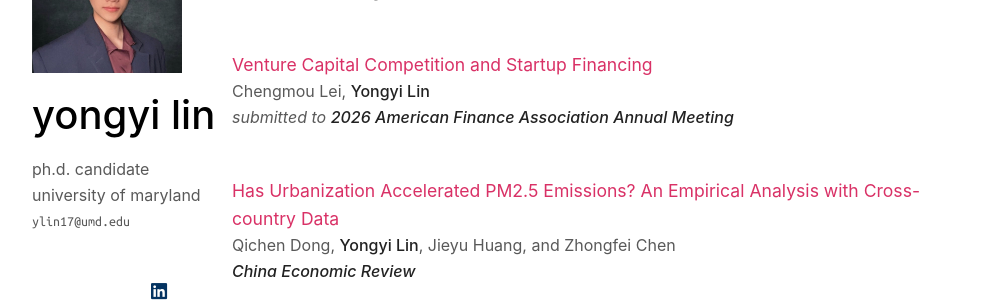
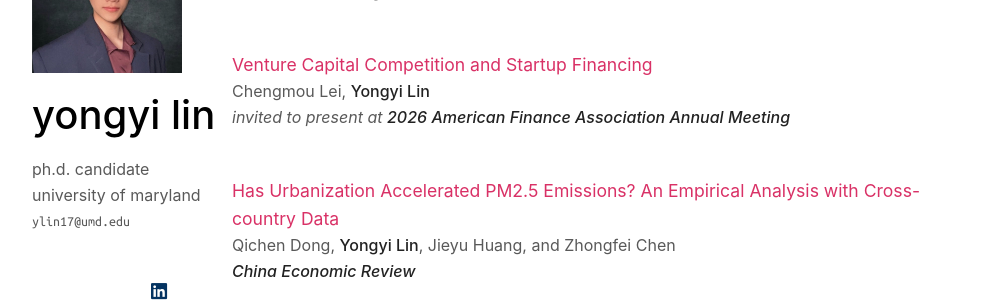
Before and after one commit to yongyi-lin/yongyi-lin.github.io, a Jekyll site: the page built from index.md, in a window 1280 px wide and 900 px high, scrolled down 852 px. Shown: the part 153-454 px from the top of the window, without its empty margins (128-1114 px from the left). Built offline with Jekyll 4.4.1, drawn with Linux system fonts in a browser that asks for light colours; some web fonts are replaced; a style sheet for code colours, icons or effects is not loaded.

Commit message:
Update AFA conference status to invited presentation

```diff
--- a/_data/publications.yml
+++ b/_data/publications.yml
@@ -17,7 +17,7 @@ main:
   - title: "Venture Capital Competition and Startup Financing"
     authors: Chengmou Lei, <strong>Yongyi Lin</strong>
     conference_short: AFA
-    conference: submitted to <strong>2026 American Finance Association Annual Meeting</strong>
+    conference: invited to present at <strong>2026 American Finance Association Annual Meeting</strong>
     pdf: https://www.dropbox.com/scl/fi/630p6927873bgt1gaq19w/afa_poster.pdf?rlkey=iix1f25w79kx3athfz216ea11&amp;st=mxzvs3f6&amp;dl=0
 
   - title: "Has Urbanization Accelerated PM2.5 Emissions? An Empirical Analysis with Cross-country Data"
```
